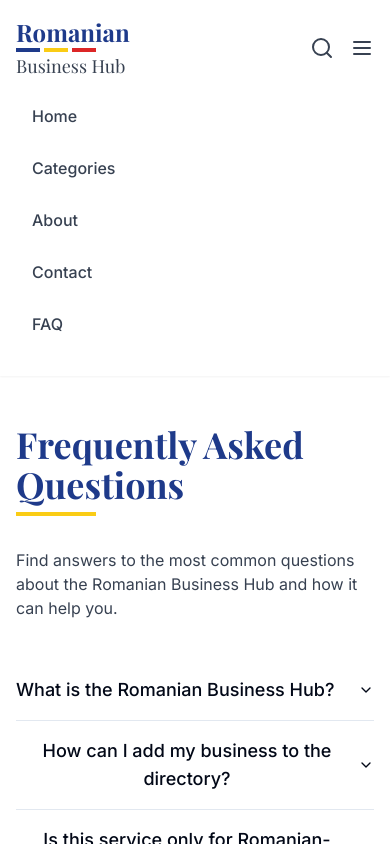
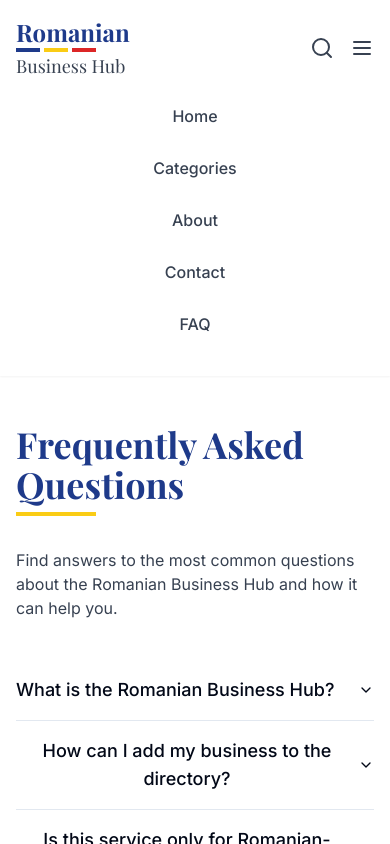
Before and after one commit to GabiMuresan22/flanders-ro-business-hub, a React (Vite) app: page /faq in a window 390 px wide. Both pictures are taken after a click on the button 362 px from the left and 48 px from the top of the page. Shown: the top 844 px of the page. Built offline with nearby package versions, Linux system fonts and the light colour scheme.

Commit message:
Center mobile menu items when hamburger button is pressed
Co-authored-by: GabiMuresan22 <70361421+GabiMuresan22@users.noreply.github.com>

```diff
--- a/src/components/Navbar.tsx
+++ b/src/components/Navbar.tsx
@@ -100,38 +100,38 @@ const Navbar = () => {
         {/* Mobile navigation menu */}
         {isMobileMenuOpen && (
           <div className="md:hidden mt-4 pb-4">
-            <nav className="flex flex-col space-y-3">
+            <nav className="flex flex-col items-center space-y-3">
               <Link
                 to="/"
-                className="font-medium text-gray-700 hover:text-romania-blue transition-colors py-2 px-4 rounded hover:bg-gray-50"
+                className="font-medium text-gray-700 hover:text-romania-blue transition-colors py-2 px-4 rounded hover:bg-gray-50 text-center"
                 onClick={() => setIsMobileMenuOpen(false)}
               >
                 Home
               </Link>
               <Link
                 to="/categories"
-                className="font-medium text-gray-700 hover:text-romania-blue transition-colors py-2 px-4 rounded hover:bg-gray-50"
+                className="font-medium text-gray-700 hover:text-romania-blue transition-colors py-2 px-4 rounded hover:bg-gray-50 text-center"
                 onClick={() => setIsMobileMenuOpen(false)}
               >
                 Categories
               </Link>
               <Link
                 to="/about"
-                className="font-medium text-gray-700 hover:text-romania-blue transition-colors py-2 px-4 rounded hover:bg-gray-50"
+                className="font-medium text-gray-700 hover:text-romania-blue transition-colors py-2 px-4 rounded hover:bg-gray-50 text-center"
                 onClick={() => setIsMobileMenuOpen(false)}
               >
                 About
               </Link>
               <Link
                 to="/contact"
-                className="font-medium text-gray-700 hover:text-romania-blue transition-colors py-2 px-4 rounded hover:bg-gray-50"
+                className="font-medium text-gray-700 hover:text-romania-blue transition-colors py-2 px-4 rounded hover:bg-gray-50 text-center"
                 onClick={() => setIsMobileMenuOpen(false)}
               >
                 Contact
               </Link>
               <Link
                 to="/faq"
-                className="font-medium text-gray-700 hover:text-romania-blue transition-colors py-2 px-4 rounded hover:bg-gray-50"
+                className="font-medium text-gray-700 hover:text-romania-blue transition-colors py-2 px-4 rounded hover:bg-gray-50 text-center"
                 onClick={() => setIsMobileMenuOpen(false)}
               >
                 FAQ
```
